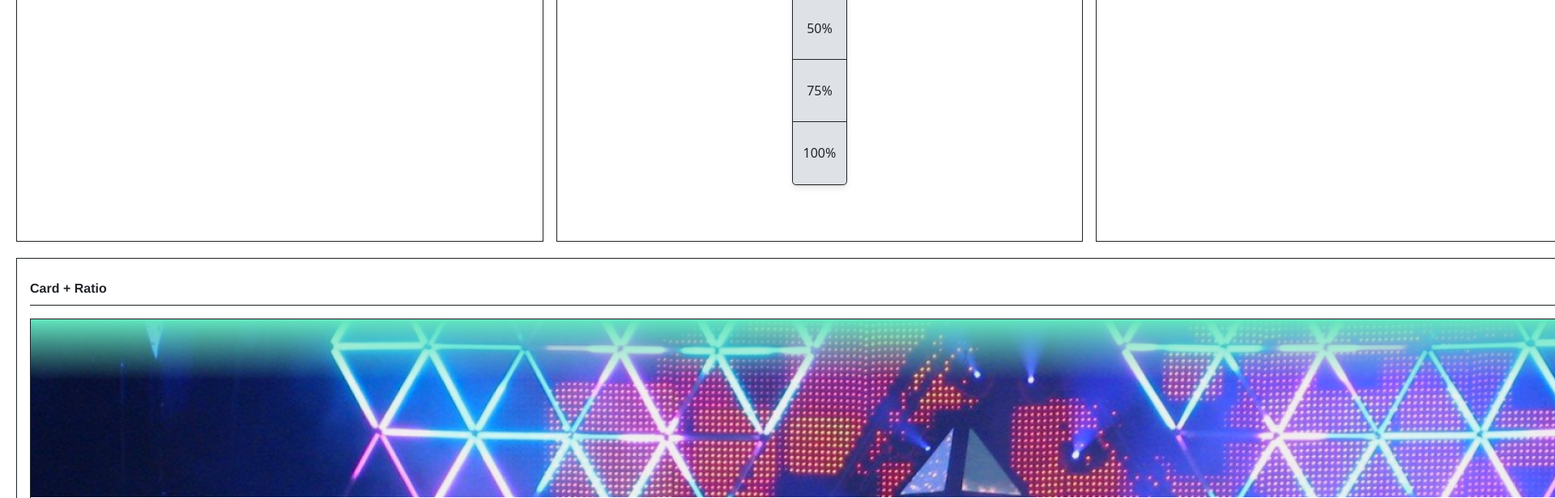
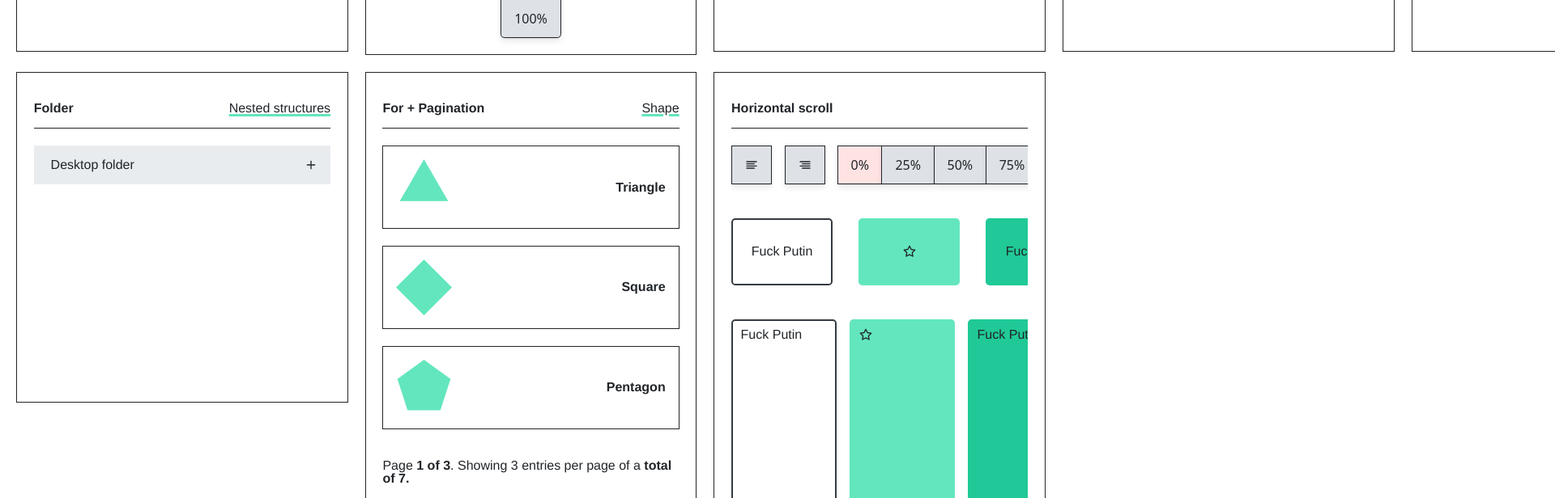
Before and after one commit to polmoneys/happy-loc, a React (Vite) app: page / in a window 1280 px wide. Shown: the part 440-1056 px from the top of the page at 81% size, 1920 px wide, since content can reach past the window. Built offline with nearby package versions, Linux system fonts and the light colour scheme.

Commit message:
docs: improves demo

```diff
--- a/src/App.module.css
+++ b/src/App.module.css
@@ -9,3 +9,7 @@
   align-items: center;
   border: var(--border-width) solid currentColor;
 }
+
+.unsetBorderRadius > * {
+  border-radius: 0 !important;
+}
--- a/src/App.tsx
+++ b/src/App.tsx
@@ -1,6 +1,12 @@
 import { useEffect, useState } from "react";
 import {
+  FiAlignLeft,
+  FiAlignRight,
+  FiBarChart,
+  FiBattery,
+  FiBook,
   FiBookmark,
+  FiBriefcase,
   FiCamera,
   FiCameraOff,
   FiShare,
@@ -21,6 +27,7 @@ import { HelveticaNeue, HelveticaNeueBold } from "@/components/Font/Font";
 import For, { ObjectLike } from "@/components/For/For";
 import Pagination, { paginateArray } from "@/components/For/Pagination";
 import Grid from "@/components/Grid/Grid";
+import HorizontalScroll from "@/components/HorizontalScroll/HorizontalScroll";
 import Input from "@/components/Input/Input";
 import Listbox from "@/components/Listbox/Listbox";
 import Shape from "@/components/Shape/Shape";
@@ -39,6 +46,7 @@ import {
   VALIDATE_USERNAME,
 } from "@/stories/datum";
 import Frame from "@/stories/frame";
+import Stat from "@/stories/stat";
 import Title from "@/stories/title";
 
 import styles from "./App.module.css";
@@ -87,7 +95,11 @@ export default function App() {
       <header className="full">
         <Title data-testid="title">
           HAPPY L
-          <FiSmile color="var(--teal-4)" />C
+          <FiSmile
+            color="var(--teal-4)"
+            style={{ transform: "translateY(3px)" }}
+          />
+          C
         </Title>
       </header>
       <Grid>
@@ -248,6 +260,125 @@ export default function App() {
               handleChange={(event, page) => setCurrentPage(page)}
             />
           </Shelf>
+        </Frame>
+        <Frame noGap title="Horizontal scroll">
+          <HorizontalScroll progress={false}>
+            <Shelf gap="1em" className="py $$$$$">
+              <Button onClick={() => ({})}>
+                <FiAlignLeft />
+              </Button>
+              <Button onClick={() => ({})}>
+                <FiAlignRight />
+              </Button>
+              <ButtonGroup className={styles.unsetBorderRadius}>
+                {DEMO_BUTTON_GROUP.map(item => (
+                  <ButtonGroup.Button
+                    key={item.id}
+                    className={
+                      selection.includes(item.id) ? styles.active : styles.idle
+                    }
+                    onClick={() => handleChange(item.id)}
+                  >
+                    {item.label}
+                  </ButtonGroup.Button>
+                ))}
+              </ButtonGroup>
+              <Button onClick={() => ({})}>
+                <FiBarChart />
+              </Button>
+              <Button onClick={() => ({})}>
+                <FiBattery />
+              </Button>
+              <Button onClick={() => ({})}>
+                <FiBook />
+              </Button>
+              <Button onClick={() => ({})}>
+                <FiBriefcase />
+              </Button>
+            </Shelf>
+          </HorizontalScroll>
+
+          <HorizontalScroll progress={false}>
+            <Shelf gap="2em" className="py $$$$$">
+              <Stat className="paper">
+                <HelveticaNeue>Fuck Putin</HelveticaNeue>
+              </Stat>
+              <Stat className="paper !!">
+                <FiStar />
+              </Stat>
+              <Stat className="paper !!!">
+                <HelveticaNeue>Fuck Putin</HelveticaNeue>
+              </Stat>
+              <Stat className="paper !!">
+                <FiStar />
+              </Stat>
+              <Stat className="paper !!!">
+                <HelveticaNeue>Fuck Putin</HelveticaNeue>
+              </Stat>
+              <Stat className="paper !!!">
+                <HelveticaNeue>Fuck Putin</HelveticaNeue>
+              </Stat>
+              <Stat className="paper !!!">
+                <HelveticaNeue>Fuck Putin</HelveticaNeue>
+              </Stat>
+              <Stat className="paper !!">
+                <FiStar />
+              </Stat>
+            </Shelf>
+          </HorizontalScroll>
+
+          <HorizontalScroll progress={false}>
+            <Shelf gap="1em" className="py $$$$$">
+              <Shelf
+                direction="column"
+                className="mini-card-portrait p $$ ratio ## paper"
+              >
+                <HelveticaNeue>Fuck Putin</HelveticaNeue>
+              </Shelf>
+              <Shelf
+                direction="column"
+                className="mini-card-portrait p $$ ratio ## paper !!"
+              >
+                <FiStar />
+              </Shelf>
+              <Shelf
+                direction="column"
+                className="mini-card-portrait p $$ ratio ## paper !!!"
+              >
+                <HelveticaNeue>Fuck Putin</HelveticaNeue>
+              </Shelf>
+              <Shelf
+                direction="column"
+                className="mini-card-portrait p $$ ratio ## paper !!"
+              >
+                <FiStar />
+              </Shelf>
+              <Shelf
+                direction="column"
+                className="mini-card-portrait p $$ ratio ## paper !!!"
+              >
+                <HelveticaNeue>Fuck Putin</HelveticaNeue>
+              </Shelf>
+              <Shelf
+                direction="column"
+                className="mini-card-portrait p $$ ratio ## paper !!!"
+              >
+                <HelveticaNeue>Fuck Putin</HelveticaNeue>
+              </Shelf>
+              <Shelf
+                direction="column"
+                className="mini-card-portrait p $$ ratio ## paper !!!"
+              >
+                <HelveticaNeue>Fuck Putin</HelveticaNeue>
+              </Shelf>
+              <Shelf
+                direction="column"
+                className="mini-card-portrait p $$ ratio ## paper !!"
+              >
+                <FiStar />
+              </Shelf>
+            </Shelf>
+          </HorizontalScroll>
         </Frame>
       </Grid>
       <Frame title="Card + Ratio">
--- a/src/main.css
+++ b/src/main.css
@@ -55,11 +55,11 @@
   --casing: uppercase;
   --set-solid: 1;
   --chinesse-line-height: 1.8;
-  --gap-1: 0.2em;
-  --gap-2: 0.4em;
-  --gap-3: 0.6em;
-  --gap-4: 0.8em;
-  --gap-5: 1em;
+  --gap-1: 0.4em;
+  --gap-2: 0.6em;
+  --gap-3: 0.8em;
+  --gap-4: 1em;
+  --gap-5: 1.3em;
   --gap-6: 1.2em;
 }
 :root {
@@ -504,3 +504,33 @@ html {
     "Segoe UI", Roboto, "Helvetica Neue", Arial, "Noto Sans", sans-serif,
     "Apple Color Emoji", "Segoe UI Emoji", "Segoe UI Symbol", "Noto Color Emoji";
 }
+
+.paper {
+  border: 2px solid var(--gray-8);
+}
+
+.paper.\! {
+  background-color: var(--teal-2);
+  border-color: transparent;
+}
+.paper.\!\! {
+  background-color: var(--teal-3);
+  border-color: transparent;
+}
+.paper.\!\!\! {
+  background-color: var(--teal-5);
+  border-color: transparent;
+}
+
+/*
+  code below needs love aka. some thinking
+*/
+
+.horizontal-scroll-root-active {
+  opacity: 0.8;
+}
+
+.mini-card-portrait {
+  min-width: 130px;
+  border-radius: var(--border-radius);
+}
--- a/src/stories/frame.tsx
+++ b/src/stories/frame.tsx
@@ -9,15 +9,16 @@ interface Props {
   children: ReactNode;
   title: string;
   subtitle?: string;
+  noGap?: boolean;
 }
 
 const Frame = (props: Props) => {
-  const { children, title, subtitle } = props;
+  const { children, title, subtitle, noGap = false } = props;
   return (
     <Shelf
       as="section"
       className={styles.root}
-      gap="var(--gap-5)"
+      gap={noGap ? "0" : "var(--gap-5)"}
       direction="column"
     >
       <Shelf pb={4} className={styles.title}>
--- /dev/null
+++ b/src/stories/stat.module.css
@@ -0,0 +1,9 @@
+.root {
+  width: 125px;
+  aspect-ratio: 3/2;
+  flex-shrink: 0;
+  border-radius: 0.3em;
+  display: flex;
+  justify-content: center;
+  align-items: center;
+}
--- /dev/null
+++ b/src/stories/stat.tsx
@@ -0,0 +1,17 @@
+import { ReactNode } from "react";
+
+import useStyles from "@/hooks/UseStyles/UseStyles";
+
+import styles from "./stat.module.css";
+
+interface Props {
+  children: ReactNode;
+  className?: string;
+}
+const Stat = (props: Props) => {
+  const { children, className } = props;
+  const { output } = useStyles(styles.root, className, "p $$");
+  return <div className={output}>{children}</div>;
+};
+
+export default Stat;
```
Also changed, not shown: src/stories/title.tsx (+1 -1 lines).
